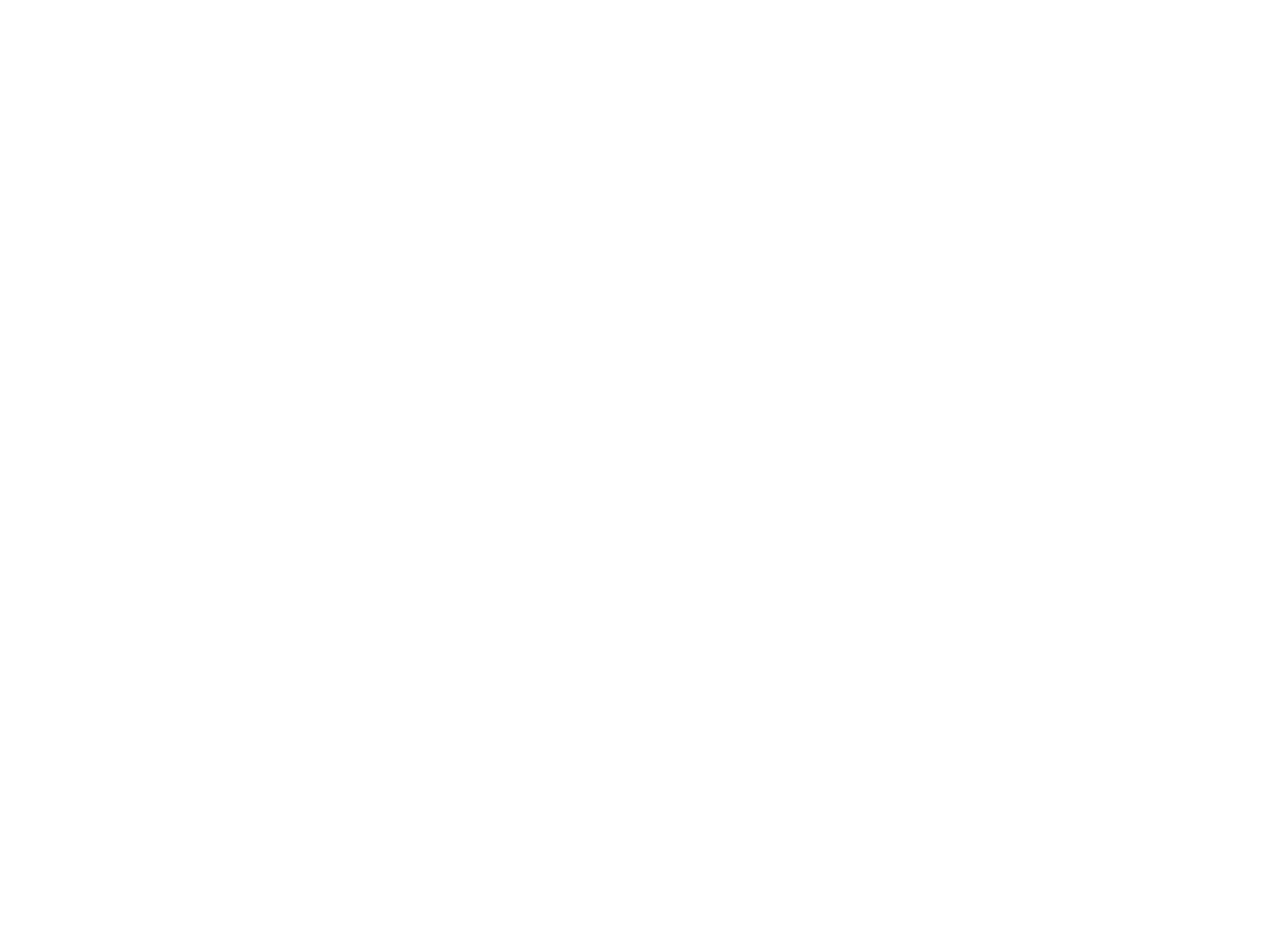
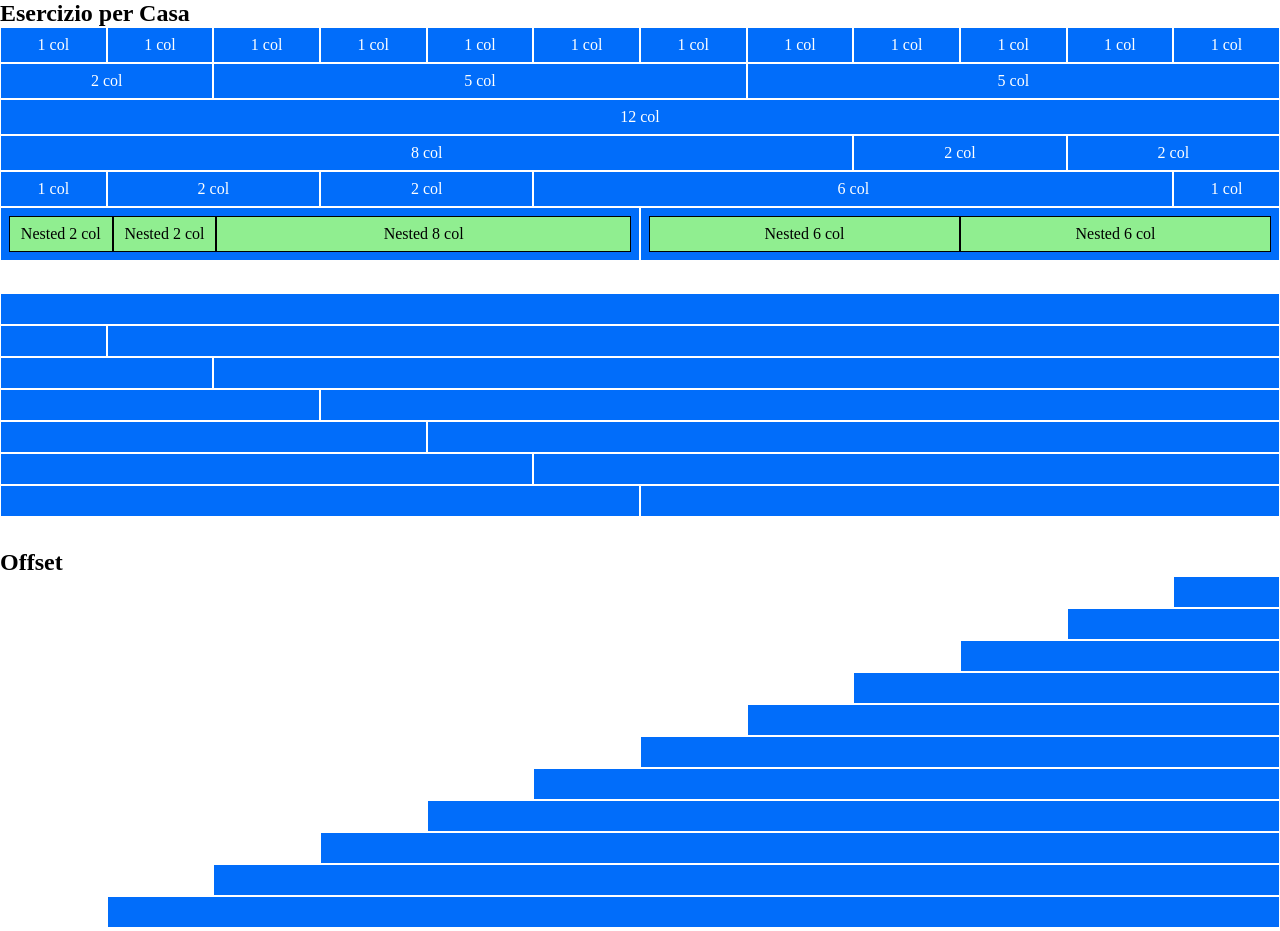
Before and after one commit to VincenzoRuggiero/html-css-12bool, a plain HTML site: page index.html in a window 1280 px wide. Before the commit the page ends 800 px from the top, so only its background shows below. Drawn offline with Linux system fonts and the light colour scheme.

Commit message:
Exercise complete

```diff
--- a/css/boolflex.css
+++ b/css/boolflex.css
@@ -2,7 +2,6 @@
   display: flex;
   flex-direction: row;
   flex-wrap: wrap;
-  text-align: center;
 }
 
 /* ---------  COLONNE  --------- */
--- a/css/style.css
+++ b/css/style.css
@@ -4,16 +4,25 @@
   box-sizing: border-box;
 }
 
-.row div {
+[class*="col-"] {
   border: 1px solid white;
   color: white;
-  padding: 0.5rem 0;
+  padding: 0.5rem;
+  background-color: #016dfa;
+  height: 2rem;
+  text-align: center;
 }
 
-.blue {
-  background-color: #016dfa;
+div .green {
+  background-color: lightgreen;
+  border: 1px solid black;
+  color: black;
 }
 
-.green {
-  background-color: lightgreen;
+section {
+  margin-bottom: 2rem;
 }
+
+.first-section .row div {
+  height: 100%;
+}
--- a/index.html
+++ b/index.html
@@ -9,6 +9,132 @@
     <title>Boolflex</title>
 </head>
 <body>
+    <!-- Sezione iniziale -->
+    <section class="first-section">
+        <h1>Esercizio per Casa</h1>
+        <div class="row">
+            <div class="col-1">1 col</div>
+            <div class="col-1">1 col</div>
+            <div class="col-1">1 col</div>
+            <div class="col-1">1 col</div>
+            <div class="col-1">1 col</div>
+            <div class="col-1">1 col</div>
+            <div class="col-1">1 col</div>
+            <div class="col-1">1 col</div>
+            <div class="col-1">1 col</div>
+            <div class="col-1">1 col</div>
+            <div class="col-1">1 col</div>
+            <div class="col-1">1 col</div>
+        </div>
 
+        <div class="row">
+            <div class="col-2">2 col</div>
+            <div class="col-5">5 col</div>
+            <div class="col-5">5 col</div>
+        </div>
+
+        <div class="row">
+            <div class="col-12">12 col</div>
+        </div>
+
+        <div class="row">
+            <div class="col-8">8 col</div>
+            <div class="col-2">2 col</div>
+            <div class="col-2">2 col</div>
+        </div>
+
+        <div class="row">
+            <div class="col-1">1 col</div>
+            <div class="col-2">2 col</div>
+            <div class="col-2">2 col</div>
+            <div class="col-6">6 col</div>
+            <div class="col-1">1 col</div>
+        </div>
+
+        <div class="row">
+            <div class="col-6">
+                <div class="row">
+                    <div class="green col-2">Nested 2 col</div>
+                    <div class="green col-2">Nested 2 col</div>
+                    <div class="green col-8">Nested 8 col</div>
+                </div>
+            </div>
+            <div class="col-6">
+                <div class="row">
+                    <div class="green col-6">Nested 6 col</div>
+                    <div class="green col-6">Nested 6 col</div>
+                </div>
+            </div>
+        </div>
+    </section>
+
+<!-- Sezione centrale  -->
+    <section>
+        <div class="row">
+            <div class="col-12"></div>
+        </div>
+        <div class="row">
+            <div class="col-1"></div>
+            <div class="col-11"></div>
+        </div>
+        <div class="row">
+            <div class="col-2"></div>
+            <div class="col-10"></div>
+        </div>
+        <div class="row">
+            <div class="col-3"></div>
+            <div class="col-9"></div>
+        </div>
+        <div class="row">
+            <div class="col-4"></div>
+            <div class="col-8"></div>
+        </div>
+        <div class="row">
+            <div class="col-5"></div>
+            <div class="col-7"></div>
+        </div>
+        <div class="row">
+            <div class="col-6"></div>
+            <div class="col-6"></div>
+        </div>
+    </section>
+
+    <!-- Sezione Offset -->
+    <section>
+        <h1>Offset</h1>
+        <div class="row">
+            <div class="col-offset-11 col-1"></div>
+        </div>
+        <div class="row">
+            <div class="col-offset-10 col-2"></div>
+        </div>
+        <div class="row">
+            <div class="col-offset-9 col-3"></div>
+        </div>
+        <div class="row">
+            <div class="col-offset-8 col-4"></div>
+        </div>
+        <div class="row">
+            <div class="col-offset-7 col-5"></div>
+        </div>
+        <div class="row">
+            <div class="col-offset-6 col-6"></div>
+        </div>
+        <div class="row">
+            <div class="col-offset-5 col-7"></div>
+        </div>
+        <div class="row">
+            <div class="col-offset-4 col-8"></div>
+        </div>
+        <div class="row">
+            <div class="col-offset-3 col-9"></div>
+        </div>
+        <div class="row">
+            <div class="col-offset-2 col-10"></div>
+        </div>
+        <div class="row">
+            <div class="col-offset-1 col-11"></div>
+        </div>
+    </section>
 </body>
 </html>
```
